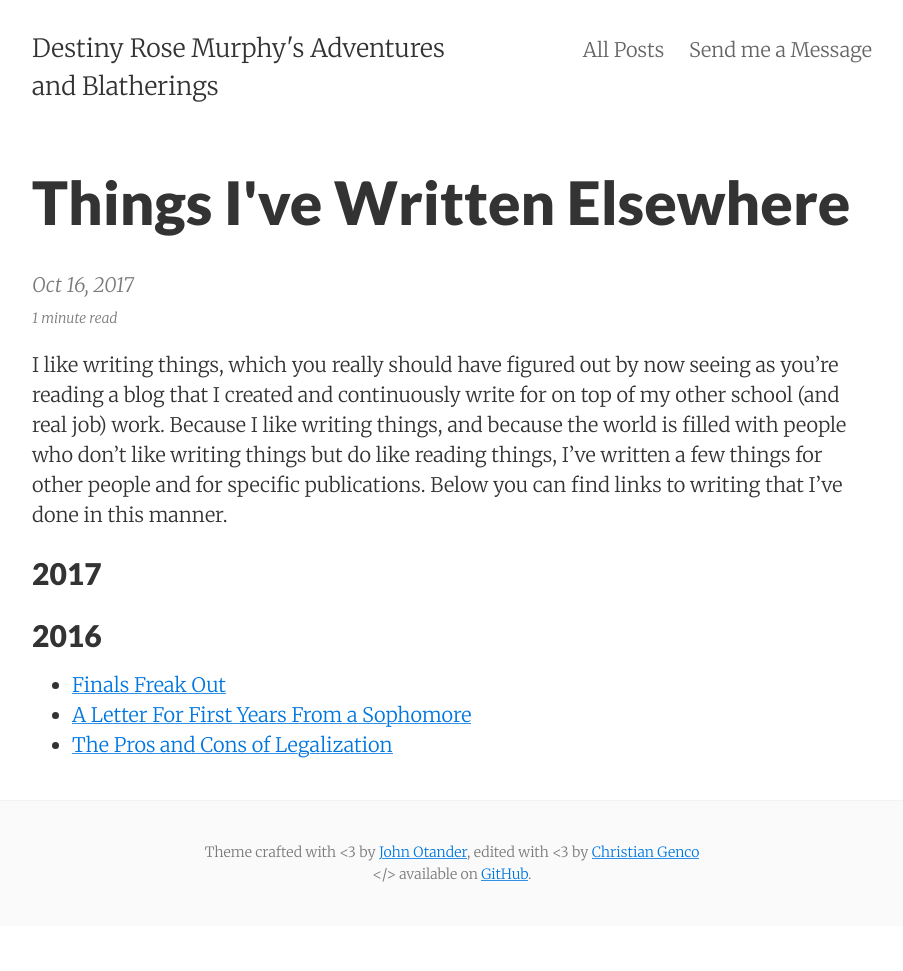
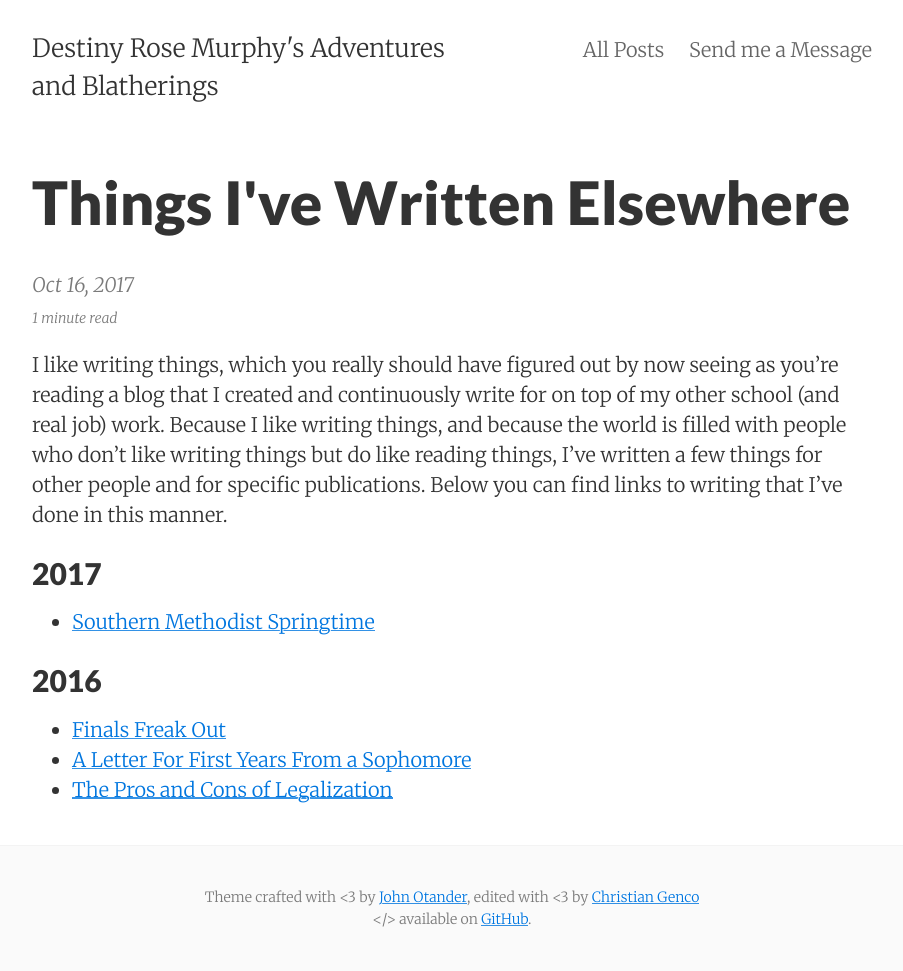
Before and after one commit to DestinyRoseMurphy/DestinyRoseMurphy.github.io, a Jekyll site: the page built from _posts/2017-10-16-Things-Ive-Written-Elsewhere.md, in a window 1280 px wide. Shown: the whole page, without its empty margins (188-1091 px from the left). Built offline with Jekyll 4.4.1, drawn with Linux system fonts in a browser that asks for light colours; before the commit the page ends 926 px from its top, so only the background shows below that.

Commit message:
Created Southern Methodist Springtime, Maybe fixed Finals Freakout?

```diff
--- a/_posts/2017-10-16-Things-Ive-Written-Elsewhere.md
+++ b/_posts/2017-10-16-Things-Ive-Written-Elsewhere.md
@@ -9,6 +9,7 @@ I like writing things, which you really should have figured out by now seeing as
 
 ## 2017
 
+* [Southern Methodist Springtime](/details/2017-04-08-Southern-Methodist-Springtime)
 
 ## 2016
 
```
